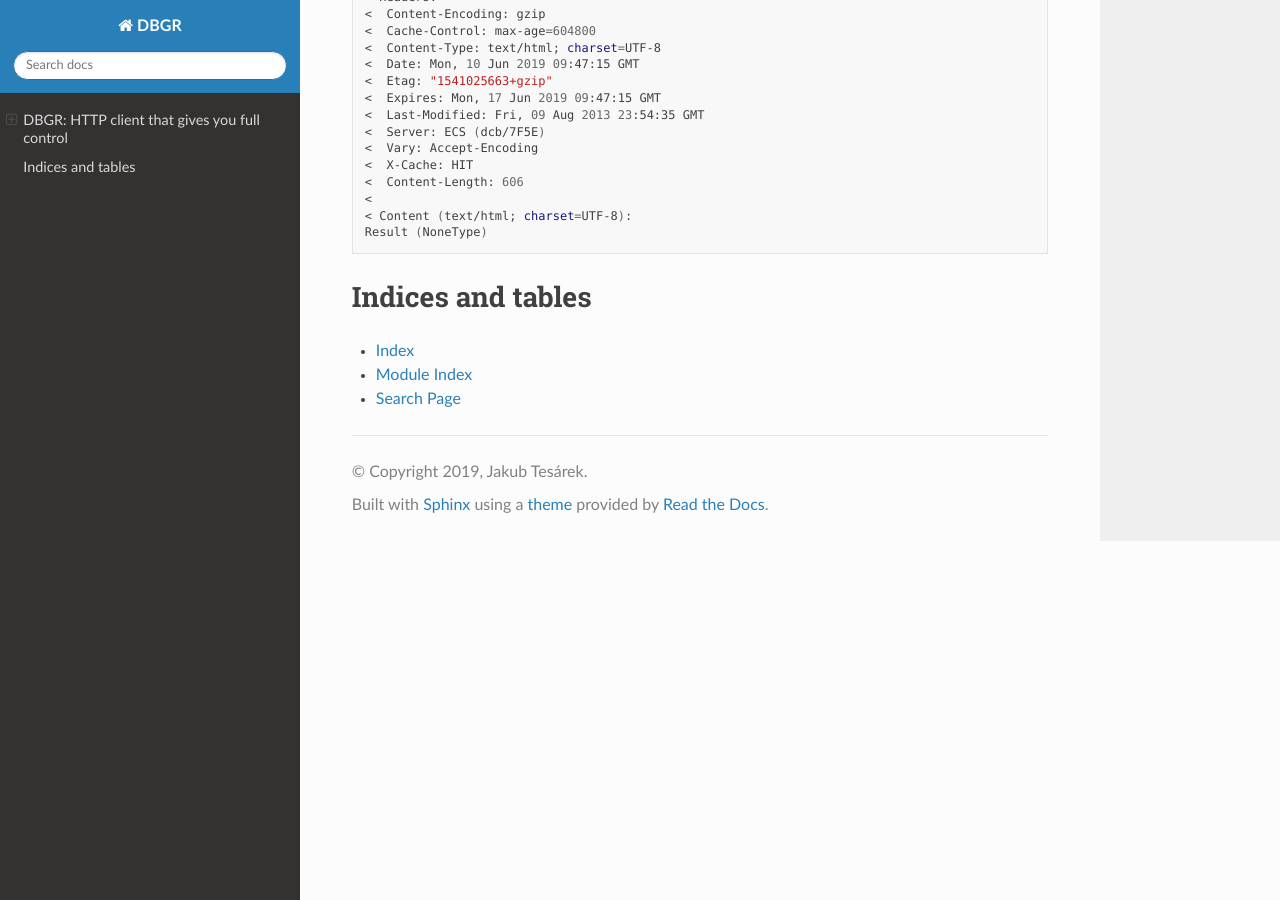
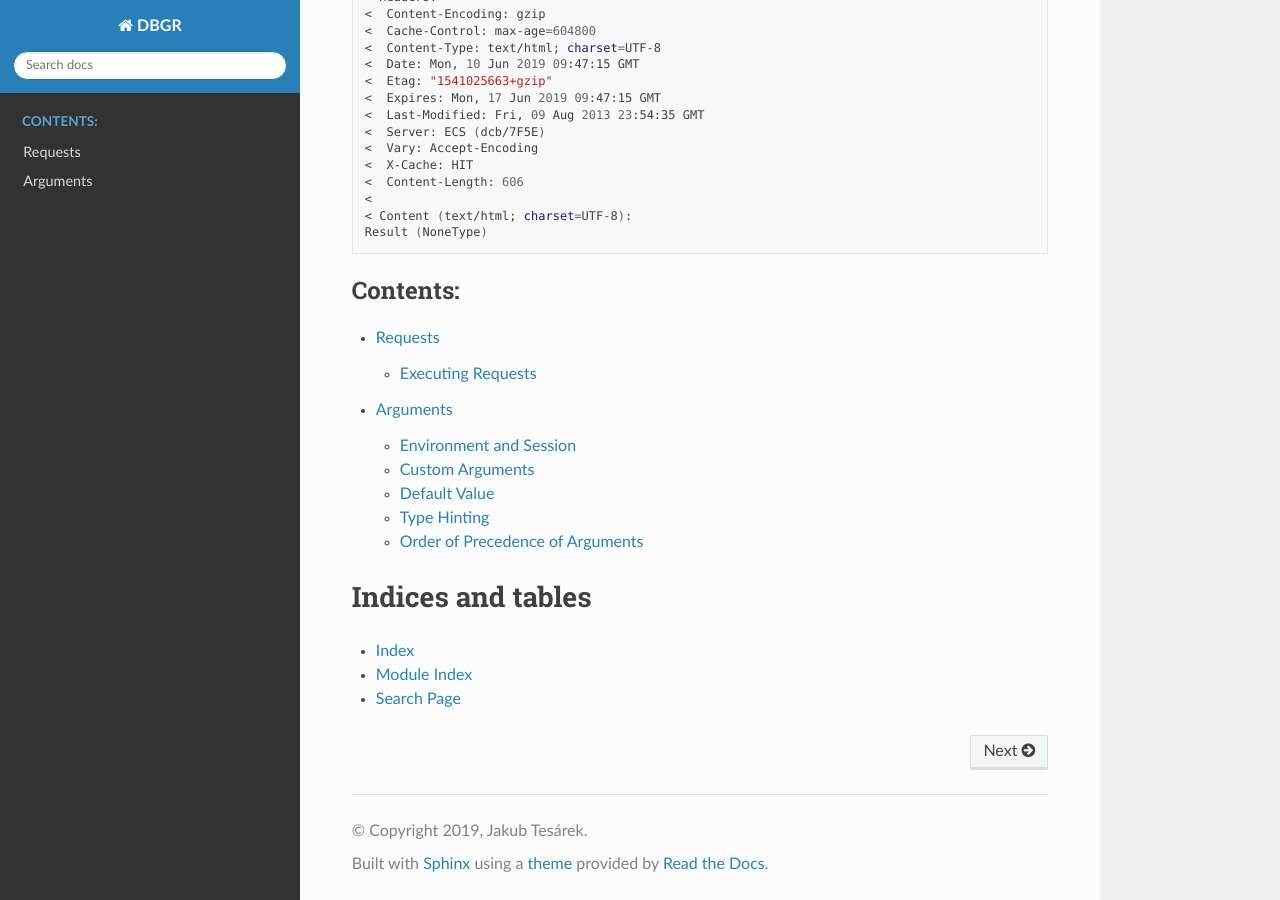
Before and after one commit to JakubTesarek/dbgr, a Sphinx documentation site: the page built from docs/source/index.rst, in a window 1280 px wide and 900 px high, scrolled down 1356 px. Built offline with Sphinx 7.4.7 and the Read the Docs theme 2.0.0, drawn with Linux system fonts in a browser that asks for light colours; some of the changed lines change nothing that is shown.

Commit message:
requests and arguments documentation

```diff
--- /dev/null
+++ b/docs/source/arguments.rst
@@ -0,0 +1,155 @@
+.. _arguments:
+
+Arguments
+=========
+
+Environment and Session
+-----------------------
+In the example requests above, the requests we created accepted two arguments:
+``env`` and ``session``. Env is a instance of ``configparser.ConfigParser`` created
+from your environment file.  Session is instance of ``aiohttp.ClientSession``.
+
+Both of those arguments are optional, you can write requests that don't need them.
+But if you use them, they have to be in the fist two arguments and named exactly
+``env`` and ``session``.
+
+.. _custom_arguments:
+
+Custom Arguments
+----------------
+Besides environment and session, you can add any number of your own arguments. DBGR
+will prompt you for the value when you execute the request.
+
+.. code-block:: python
+
+    @request
+    async def post(env, session, post_id):
+        await session.get(f'{env["placeholder"]["url"]}/posts/{post_id}')
+
+.. code-block:: bash
+
+    $ dbgr r post
+    post_id: 1
+    > GET http://jsonplaceholder.typicode.com/post/1
+    < 200 OK
+    <
+    < Headers:
+    <  Date: Mon, 10 Jun 2019 10:07:28 GMT
+    <  Content-Type: application/json; charset=utf-8
+    <  Transfer-Encoding: chunked
+    <  Connection: keep-alive
+    <  Expires: Mon, 10 Jun 2019 14:07:28 GMT
+    <  Content-Encoding: gzip
+    <
+    < Content (application/json; charset=utf-8):
+    {
+        "body": "quia et suscipit\nsuscipit recusandae consequuntur",
+        "id": 1,
+        "title": "sunt aut facere repellat provident",
+        "userId": 1
+    }
+
+You can check what arguments a request accepts by running ``dbgr l``:
+
+.. code-block:: bash
+
+    $ dbgr l
+    placeholder:
+     - post
+       id
+
+You can specify some or all values for custom arguments when you execute requests
+with ``--arg <key>=<value>``. DBRG will not prompt you for values it already has:
+
+.. code-block:: bash
+
+    $ dbgr r post --arg post_id=1
+    > GET http://jsonplaceholder.typicode.com/post/1
+    < 200 OK
+    <
+    < Headers:
+    <  Date: Mon, 10 Jun 2019 10:07:28 GMT
+    <  Content-Type: application/json; charset=utf-8
+    <  Transfer-Encoding: chunked
+    <  Connection: keep-alive
+    <  Expires: Mon, 10 Jun 2019 14:07:28 GMT
+    <  Content-Encoding: gzip
+    <
+    < Content (application/json; charset=utf-8):
+    {
+        "body": "quia et suscipit\nsuscipit recusandae consequuntur",
+        "id": 1,
+        "title": "sunt aut facere repellat provident",
+        "userId": 1
+    }
+
+.. _arguments_default_value:
+
+Default Value
+-------------
+Arguments can have default value so that when you get prompted for the value, you
+can just hit enter to accept the default value.
+
+.. code-block:: python
+
+    @request
+    async def post(env, session, post_id=1):
+        await session.get(f'{env["placeholder"]["url"]}/posts/{post_id}')
+
+.. code-block:: bash
+
+    $ dbgr r post
+    post_id [default: 1]: #just hit enter
+    > GET http://jsonplaceholder.typicode.com/post/1
+    < 200 OK
+
+If you know you want to use all the default values and don't want DBGR to prompt
+you, use argument ``--use-defaults``.
+
+
+.. code-block:: bash
+
+    $ dbgr r post --use-defaults
+    > GET http://jsonplaceholder.typicode.com/post/1
+    < 200 OK
+
+.. _arguments_type_hinting:
+
+Type Hinting
+------------
+By default, DBGR will pass all values of arguments as strings. You can change the
+type with `type hinting`_. DBGR will try to convert given value to the type you
+specify, giving you an error message when it fails.
+
+.. _type hinting: https://docs.python.org/3/library/typing.html
+
+.. code-block:: python
+
+    @request
+    async def post(env, session, post_id:int=1):
+        await session.get(f'{env["placeholder"]["url"]}/posts/{post_id}')
+
+.. code-block:: bash
+
+    $ dbgr r post
+    post_id [default: 1, type:int]: abc
+    String "abc" cannot be converted to int
+    post_id [default: 1, type:int]: 1
+    > GET http://jsonplaceholder.typicode.com/post/1
+    < 200 OK
+
+All the types available for type hinting are described in :ref:`types`. Any unrecognized
+type will be ignored.
+
+.. _arguments_order:
+
+Order of Precedence of Arguments
+--------------------------------
+There is many way to specify value for arguments. It's important to understant in
+which order they get resolved.
+
+1. First DBGR will take all the values specified with ``--arg`` in ``dbgr r`` command
+and assigns them.
+2. If you used ``--use-defaults`` DBGR will assign default value to every argument that
+has one.
+3. DBGR  will prompt you for values for all remaining arguments.
--- a/docs/source/index.rst
+++ b/docs/source/index.rst
@@ -9,6 +9,8 @@ over their HTTP requests.
 .. _postman: https://www.getpostman.com/
 .. _insomnia: https://insomnia.rest/
 
+
+.. _installation:
 
 Installation
 ------------
@@ -24,6 +26,7 @@ The easiest way to install DBGR is via Pypi_:
 
 DBGR requires Python >=3.6.
 
+.. _quick_start:
 
 Quick Start
 -----------
@@ -94,6 +97,9 @@ To execute it, run ``dbgr request get_example``:
    :maxdepth: 2
    :caption: Contents:
 
+   requests
+   arguments
+
 
 Indices and tables
 ==================
--- /dev/null
+++ b/docs/source/requests.rst
@@ -0,0 +1,122 @@
+Requests
+========
+
+Request is a coroutine decorated with ``@dbgr.requests``. DBGR searches all ``.py``
+files in currect directory and register all requests. You can check which requests
+DBGR sees by running ``dbgr list``:
+
+
+.. code-block:: python
+
+   from dbgr import request
+
+   @request
+   async def posts(env, session):
+      ''' Retrieve all posts '''
+      await session.get(f'{env["placeholder"]["url"]}/posts')
+
+   @request
+   async def post(env, session, post_id: int=1):
+       ''' Retrieve post by ID '''
+       res = await session.get(f'{env["placeholder"]["url"]}/posts/{post_id}')
+       return await res.json()
+
+.. code-block:: bash
+
+    $ dbgr list
+    placeholder:
+     - posts
+       Retrieve all posts
+     - post
+       Retrieve post by ID
+       Arguments:
+        - post_id [default: 1, type: int]
+
+
+Executing Requests
+------------------
+To execute a request, use ``dbgr request <name_of_request>`` (or shorter ``dbgr r``).
+Name of request is simply a name of the decorated coroutine.
+
+.. code-block:: bash
+
+    $ dbgr request posts
+    > GET http://jsonplaceholder.typicode.com/posts
+    < 200 OK
+    <
+    < Headers:
+    <  Date: Mon, 10 Jun 2019 10:07:28 GMT
+    <  Content-Type: application/json; charset=utf-8
+    <  Transfer-Encoding: chunked
+    <  Connection: keep-alive
+    <  Expires: Mon, 10 Jun 2019 14:07:28 GMT
+    <  Content-Encoding: gzip
+    <
+    < Content (application/json; charset=utf-8):
+    [
+      {
+        "body": "quia et suscipit\nsuscipit recusandae consequuntur",
+        "id": 1,
+        "title": "sunt aut facere repellat provident",
+        "userId": 1
+      }
+    ]
+
+DBGR will execute your coroutine and print response from the server. If the response
+is json, xml or other format that DBGR recognizes, it will be formated and printed
+as well.
+
+Sometimes you will have two different requests with the same name in two different
+modules. DBGR can still execute them but you have to specify in which module it should
+search. Module name is simply the name of the file without ``.py``.
+
+.. code-block:: bash
+
+    $ dbgr request posts
+    Request "posts" found in multiple modules: placeholder, another_module
+    $ dbgr request placeholder:posts
+    > GET http://jsonplaceholder.typicode.com/posts
+    < 200 OK
+    <
+    < Headers:
+    <  Date: Mon, 10 Jun 2019 10:07:28 GMT
+    <  Content-Type: application/json; charset=utf-8
+    <  Transfer-Encoding: chunked
+    <  Connection: keep-alive
+    <  Expires: Mon, 10 Jun 2019 14:07:28 GMT
+    <  Content-Encoding: gzip
+    <
+    < Content (application/json; charset=utf-8):
+    [
+      {
+        "body": "quia et suscipit\nsuscipit recusandae consequuntur",
+        "id": 1,
+        "title": "sunt aut facere repellat provident",
+        "userId": 1
+      }
+    ]
+
+If you want to use different name from the coroutine name, you can set it explicitly
+in a parameter of ``@dbgr.request``:
+
+.. code-block:: python
+
+   from dbgr import request
+
+   @request(name='alternative_name')
+   async def posts(env, session):
+      ''' Retrieve all posts '''
+      await session.get(f'{env["placeholder"]["url"]}/posts')
+
+.. code-block:: bash
+
+    $ dbgr list
+    placeholder:
+     - alternative_name
+       Retrieve all posts
+     - post
+       Retrieve post by ID
+       Arguments:
+        - post_id [default: 1, type: int]
+
+The rules for explicit names are the same as for names of python functions.
```
